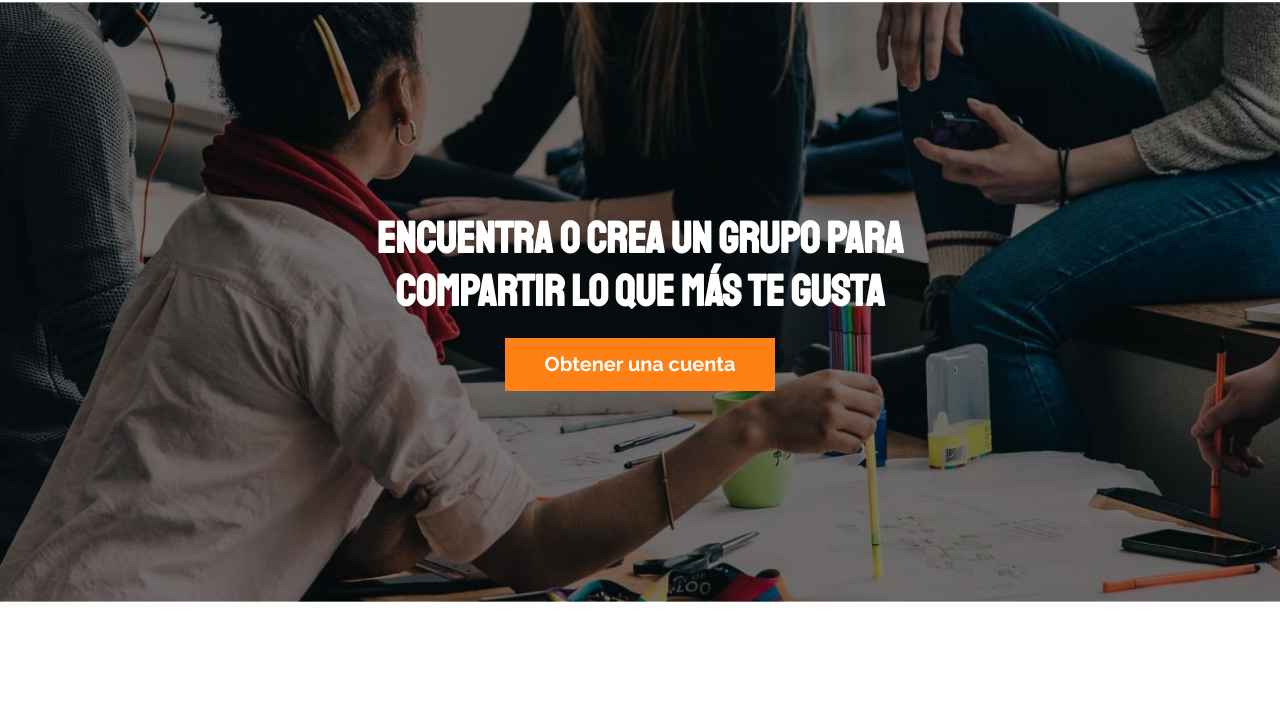
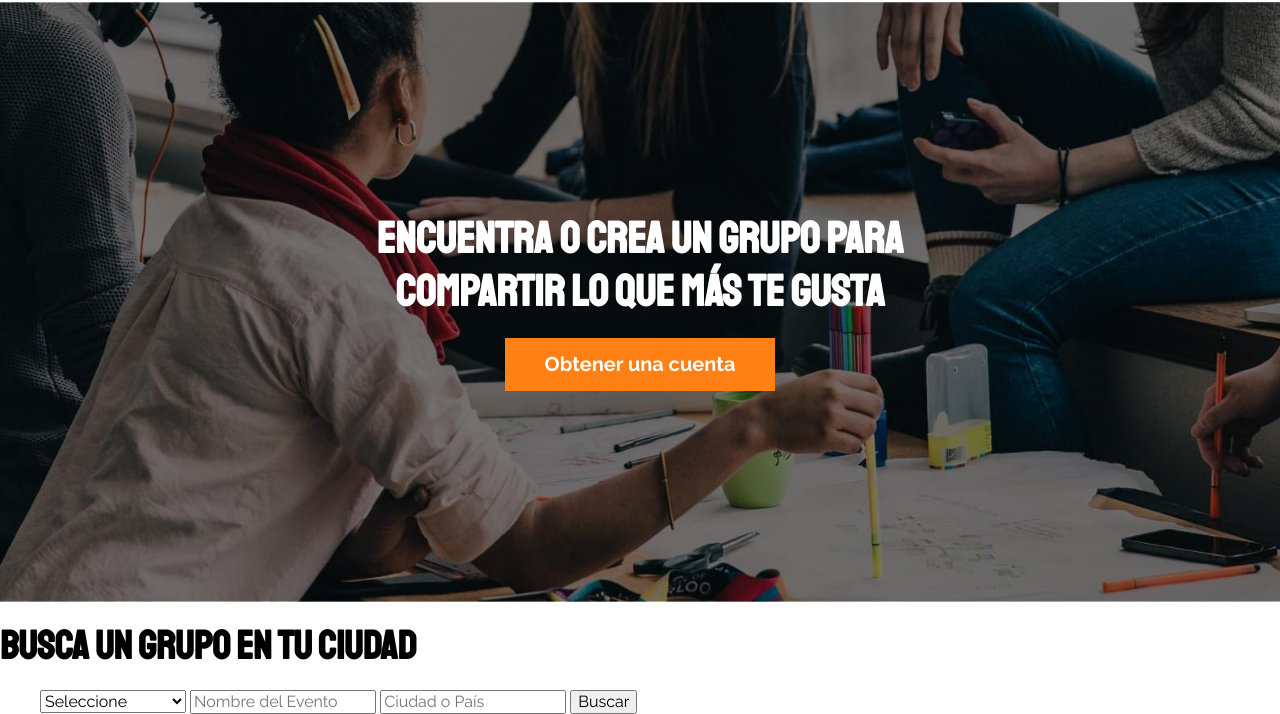
Before and after one commit to sebaa-loda/Meeti, a website: page index.html in a window 1280 px wide. Shown: the part 130-844 px from the top of the page. Before the commit the page ends 800 px from the top, so only its background shows below. Drawn offline with Linux system fonts and the light colour scheme.

Commit message:
create form

```diff
--- a/index.html
+++ b/index.html
@@ -27,5 +27,34 @@
         <h1 class="hero__texto">Encuentra o crea un grupo para compartir lo que más te gusta</h1>
         <a href="#" class="hero__enlace">Obtener una cuenta</a>
     </section>
+
+    <section class="busqueda">
+        <h2 class="busqueda__heading">
+            Busca un grupo en tu ciudad
+        </h2>
+
+        <div class="contenedor">
+            <form class="formulario">
+                <select class="formulario__campo">
+                    <option value="" disabled selected>Seleccione</option>
+                    <option value="">Programación</option>
+                    <option value="">Diseño</option>
+                    <option value="">Negocios</option>
+                    <option value="">Moda</option>
+                    <option value="">Ejercicio y Salud</option>
+                    <option value="">Fotografía</option>
+                    <option value="">Comida</option>
+                    <option value="">Diseño interior</option>
+                    <option value="">Café</option>
+                    <option value="">Cine</option>
+                    <option value="">Libros</option>
+                    <option value="">Emprendimiento</option>
+                </select>
+                <input type="text" class="formulario__campo" placeholder="Nombre del Evento">
+                <input type="text" class="formulario__campo" placeholder="Ciudad o País">
+                <input type="submit" class="formulario__campo" value="Buscar">
+            </form>
+        </div>
+    </section>
 </body>
 </html>
```
